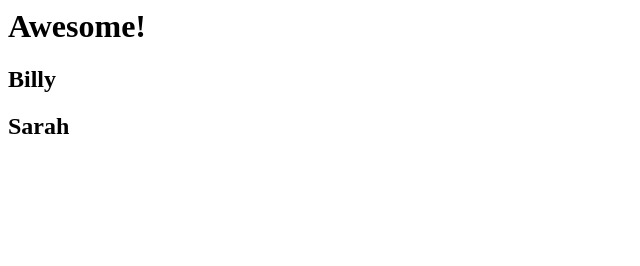
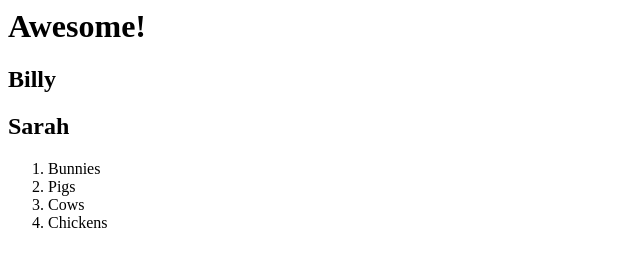
Before and after one commit to JonathanEleiott/git-group-workflow, a plain HTML site: page index.html in a window 1280 px wide. Shown: the whole page, without its empty margins (0-640 px from the left). Drawn offline with Linux system fonts and the light colour scheme.

Commit message:
Add list of farm animals

```diff
--- a/index.html
+++ b/index.html
@@ -8,5 +8,12 @@
     <h2>Billy</h2>
 
     <h2>Sarah</h2>
+
+    <ol>
+      <li>Bunnies</li>
+      <li>Pigs</li>
+      <li>Cows</li>
+      <li>Chickens</li>
+    </ol>
   </body>
 </html>
```
